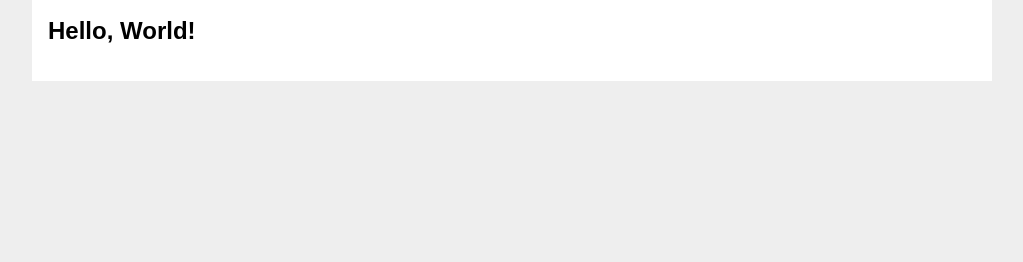
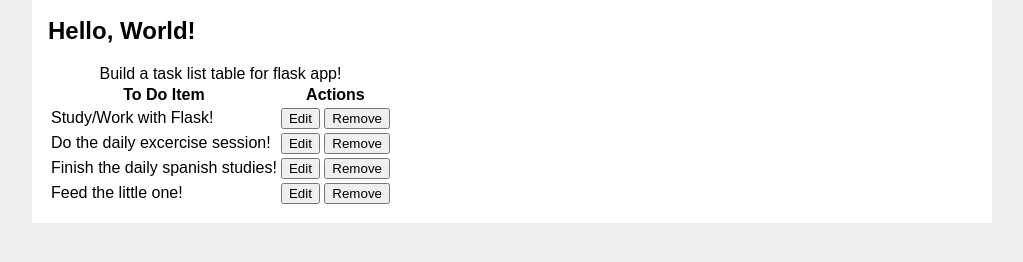
Before and after one commit to GavrilS/css_sandbox, a plain HTML site: page task_list/index.html in a window 1280 px wide. Shown: the part 72-334 px from the top of the page, without its empty margins (128-1151 px from the left). Drawn offline with Linux system fonts and the light colour scheme.

Commit message:
The base html/css for the task_list app

```diff
--- a/task_list/index.html
+++ b/task_list/index.html
@@ -8,12 +8,55 @@
 </head>
 <body>
     <header>
-        <h1>Greeting</h1>
+        <div class="header">
+            <h1>Greeting</h1>
+        </div>
     </header>
     <section class="content">
         <div class="flash">
             <h2>Hello, World!</h2>
         </div>
+        <table>
+            <caption>
+                Build a task list table for flask app!
+            </caption>
+            <thead>
+                <tr>
+                    <th scope="col">To Do Item</th>
+                    <th scope="col">Actions</th>
+                </tr>
+            </thead>
+            <tbody>
+                <tr>
+                    <td>Study/Work with Flask!</td>
+                    <td>
+                        <button>Edit</button>
+                        <button>Remove</button>
+                    </td>
+                </tr>
+                <tr>
+                    <td>Do the daily excercise session!</td>
+                    <td>
+                        <button>Edit</button>
+                        <button>Remove</button>
+                    </td>
+                </tr>
+                <tr>
+                    <td>Finish the daily spanish studies!</td>
+                    <td>
+                        <button>Edit</button>
+                        <button>Remove</button>
+                    </td>
+                </tr>
+                <tr>
+                    <td>Feed the little one!</td>
+                    <td>
+                        <button>Edit</button>
+                        <button>Remove</button>
+                    </td>
+                </tr>
+            </tbody>
+        </table>
     </section>
 </body>
 </html>
--- a/task_list/style.css
+++ b/task_list/style.css
@@ -10,6 +10,10 @@ body {
     background: white;
 }
 
+header, .header {
+    width: 500px;
+}
+
 h1 {
     font-family: serif;
     color: #377ba8;
@@ -18,15 +22,21 @@ h1 {
 
 .content {
     padding: 0 1rem 1rem;
+    width: 50%;
 }
 
 .content > header {
     border-bottom: 1px solid lightgray;
     display: flex;
     align-items: flex-end;
+
 }
 
 .content > header h1 {
     flex: auto;
     margin: 1rem 0 0.25rem 0;
 }
+
+.flash h2 {
+    width: 50%;
+}
```
